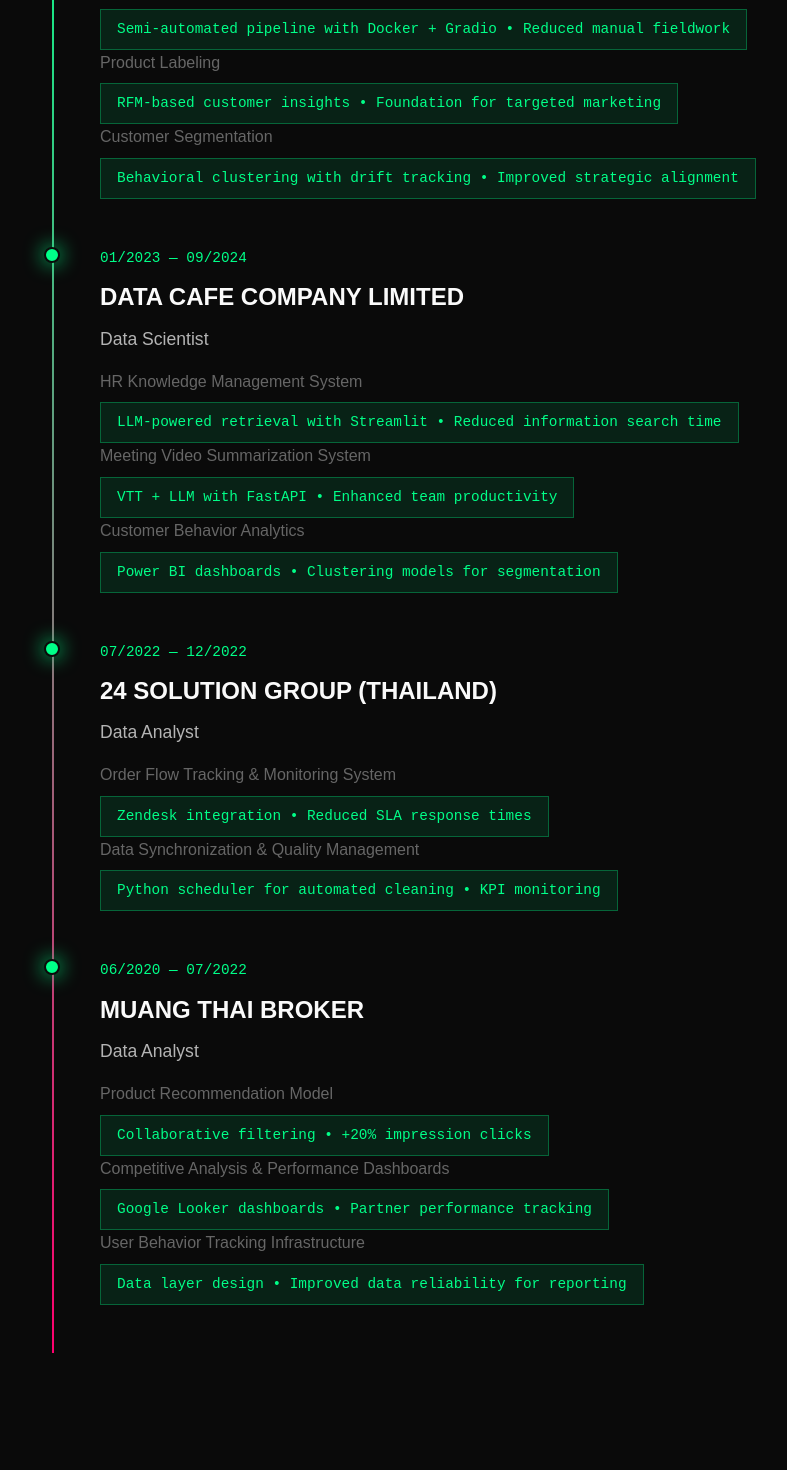
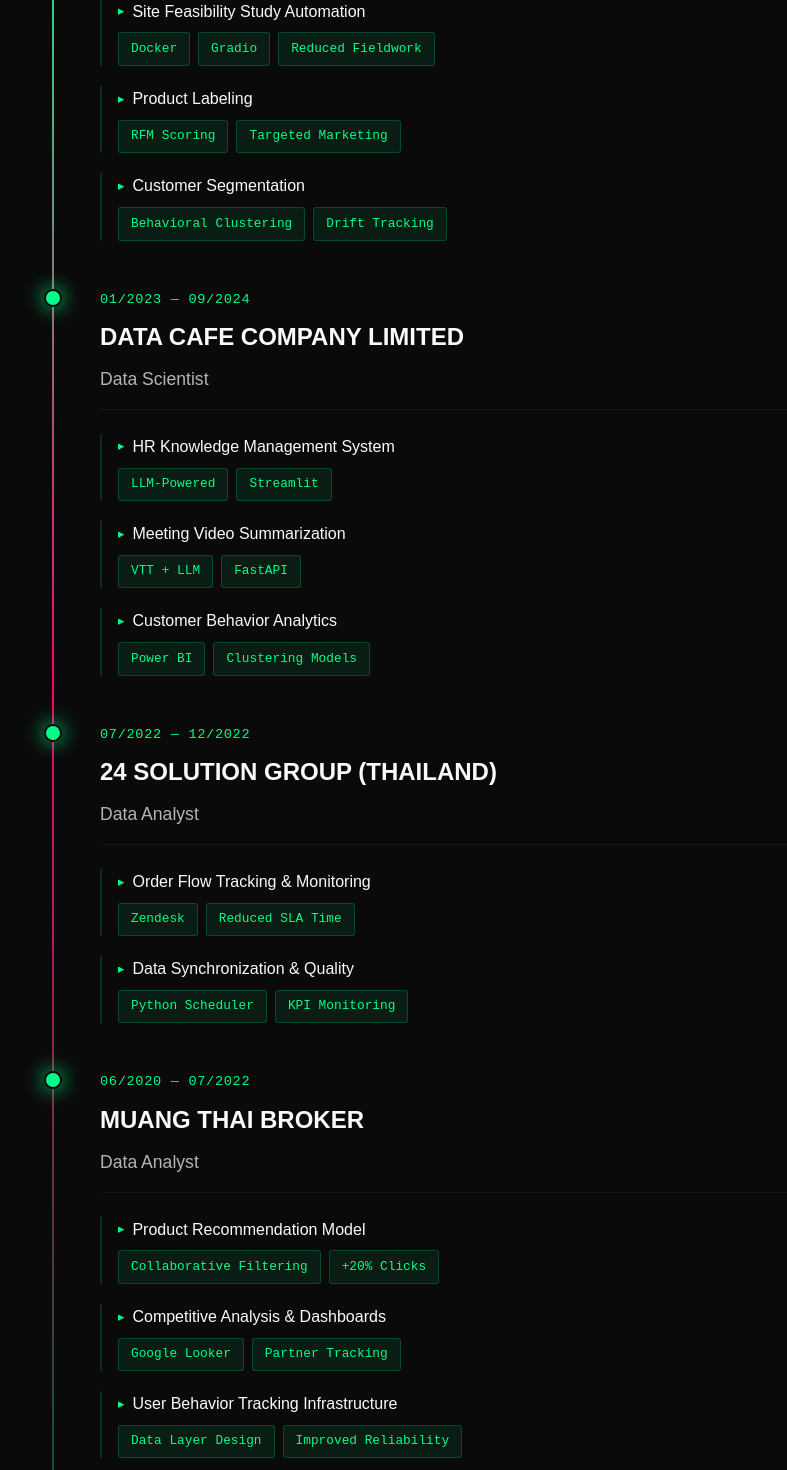
Before and after one commit to TheeranatSri/web_portfolio, a React (Vite) app: page / in a window 1280 px wide. Shown: the part 1720-3190 px from the top of the page, without its empty margins (12-799 px from the left). Built offline with nearby package versions, Linux system fonts and the light colour scheme.

Commit message:
chore: Improvements experience timeline

```diff
--- a/src/components/Experience.jsx
+++ b/src/components/Experience.jsx
@@ -12,50 +12,110 @@
             </div>
 
             <div className="timeline">
-                <div className="timeline-item" style={{ animationDelay: '0.1s' }}>
+                <div className="timeline-item current" style={{ animationDelay: '0.1s' }}>
                     <div className="timeline-date">09/2024 — PRESENT</div>
                     <h3 className="timeline-company">CJ MORE CO., LTD.</h3>
                     <div className="timeline-role">Data Scientist</div>
-                    <div className="timeline-project">Site Feasibility Study Automation </div>
-                    <div className="timeline-impact">Semi-automated pipeline with Docker + Gradio • Reduced manual fieldwork</div>
-                    <div className="timeline-project">Product Labeling </div>
-                    <div className="timeline-impact">RFM-based customer insights • Foundation for targeted marketing</div>
-                    <div className="timeline-project">Customer Segmentation </div>
-                    <div className="timeline-impact">Behavioral clustering with drift tracking • Improved strategic alignment</div>
+
+                    <div className="timeline-project-group">
+                        <div className="timeline-project">Site Feasibility Study Automation</div>
+                        <div className="timeline-impact">
+                            <span className="impact-tag">Docker</span>
+                            <span className="impact-tag">Gradio</span>
+                            <span className="impact-tag">Reduced Fieldwork</span>
+                        </div>
+                    </div>
+                    <div className="timeline-project-group">
+                        <div className="timeline-project">Product Labeling</div>
+                        <div className="timeline-impact">
+                            <span className="impact-tag">RFM Scoring</span>
+                            <span className="impact-tag">Targeted Marketing</span>
+                        </div>
+                    </div>
+                    <div className="timeline-project-group">
+                        <div className="timeline-project">Customer Segmentation</div>
+                        <div className="timeline-impact">
+                            <span className="impact-tag">Behavioral Clustering</span>
+                            <span className="impact-tag">Drift Tracking</span>
+                        </div>
+                    </div>
                 </div>
 
                 <div className="timeline-item" style={{ animationDelay: '0.2s' }}>
                     <div className="timeline-date">01/2023 — 09/2024</div>
                     <h3 className="timeline-company">DATA CAFE COMPANY LIMITED</h3>
                     <div className="timeline-role">Data Scientist</div>
-                    <div className="timeline-project">HR Knowledge Management System</div>
-                    <div className="timeline-impact">LLM-powered retrieval with Streamlit • Reduced information search time</div>
-                    <div className="timeline-project">Meeting Video Summarization System</div>
-                    <div className="timeline-impact">VTT + LLM with FastAPI • Enhanced team productivity</div>
-                    <div className="timeline-project">Customer Behavior Analytics</div>
-                    <div className="timeline-impact">Power BI dashboards • Clustering models for segmentation</div>
+
+                    <div className="timeline-project-group">
+                        <div className="timeline-project">HR Knowledge Management System</div>
+                        <div className="timeline-impact">
+                            <span className="impact-tag">LLM-Powered</span>
+                            <span className="impact-tag">Streamlit</span>
+                        </div>
+                    </div>
+                    <div className="timeline-project-group">
+                        <div className="timeline-project">Meeting Video Summarization</div>
+                        <div className="timeline-impact">
+                            <span className="impact-tag">VTT + LLM</span>
+                            <span className="impact-tag">FastAPI</span>
+                        </div>
+                    </div>
+                    <div className="timeline-project-group">
+                        <div className="timeline-project">Customer Behavior Analytics</div>
+                        <div className="timeline-impact">
+                            <span className="impact-tag">Power BI</span>
+                            <span className="impact-tag">Clustering Models</span>
+                        </div>
+                    </div>
                 </div>
 
                 <div className="timeline-item" style={{ animationDelay: '0.3s' }}>
                     <div className="timeline-date">07/2022 — 12/2022</div>
                     <h3 className="timeline-company">24 SOLUTION GROUP (THAILAND)</h3>
                     <div className="timeline-role">Data Analyst</div>
-                    <div className="timeline-project">Order Flow Tracking & Monitoring System</div>
-                    <div className="timeline-impact">Zendesk integration • Reduced SLA response times</div>
-                    <div className="timeline-project">Data Synchronization & Quality Management</div>
-                    <div className="timeline-impact">Python scheduler for automated cleaning • KPI monitoring</div>
+
+                    <div className="timeline-project-group">
+                        <div className="timeline-project">Order Flow Tracking & Monitoring</div>
+                        <div className="timeline-impact">
+                            <span className="impact-tag">Zendesk</span>
+                            <span className="impact-tag">Reduced SLA Time</span>
+                        </div>
+                    </div>
+                    <div className="timeline-project-group">
+                        <div className="timeline-project">Data Synchronization & Quality</div>
+                        <div className="timeline-impact">
+                            <span className="impact-tag">Python Scheduler</span>
+                            <span className="impact-tag">KPI Monitoring</span>
+                        </div>
+                    </div>
                 </div>
 
                 <div className="timeline-item" style={{ animationDelay: '0.4s' }}>
                     <div className="timeline-date">06/2020 — 07/2022</div>
                     <h3 className="timeline-company">MUANG THAI BROKER</h3>
                     <div className="timeline-role">Data Analyst</div>
-                    <div className="timeline-project">Product Recommendation Model</div>
-                    <div className="timeline-impact">Collaborative filtering • +20% impression clicks</div>
-                    <div className="timeline-project">Competitive Analysis & Performance Dashboards</div>
-                    <div className="timeline-impact">Google Looker dashboards • Partner performance tracking</div>
-                    <div className="timeline-project">User Behavior Tracking Infrastructure</div>
-                    <div className="timeline-impact">Data layer design • Improved data reliability for reporting</div>
+
+                    <div className="timeline-project-group">
+                        <div className="timeline-project">Product Recommendation Model</div>
+                        <div className="timeline-impact">
+                            <span className="impact-tag">Collaborative Filtering</span>
+                            <span className="impact-tag">+20% Clicks</span>
+                        </div>
+                    </div>
+                    <div className="timeline-project-group">
+                        <div className="timeline-project">Competitive Analysis & Dashboards</div>
+                        <div className="timeline-impact">
+                            <span className="impact-tag">Google Looker</span>
+                            <span className="impact-tag">Partner Tracking</span>
+                        </div>
+                    </div>
+                    <div className="timeline-project-group">
+                        <div className="timeline-project">User Behavior Tracking Infrastructure</div>
+                        <div className="timeline-impact">
+                            <span className="impact-tag">Data Layer Design</span>
+                            <span className="impact-tag">Improved Reliability</span>
+                        </div>
+                    </div>
                 </div>
             </div>
         </section>
--- a/src/index.css
+++ b/src/index.css
@@ -392,7 +392,7 @@
     top: 0;
     bottom: 0;
     width: 2px;
-    background: linear-gradient(180deg, var(--accent-primary), var(--accent-secondary));
+    background: linear-gradient(180deg, var(--accent-primary), var(--accent-secondary), rgba(0, 255, 136, 0.3));
 }
 
 .timeline-item {
@@ -401,6 +401,11 @@
     opacity: 0;
     transform: translateX(-50px);
     animation: slideInLeft 0.8s forwards;
+    transition: transform 0.3s ease;
+}
+
+.timeline-item:hover {
+    transform: translateX(5px);
 }
 
 .timeline-item::before {
@@ -408,47 +413,119 @@
     position: absolute;
     left: -3.5rem;
     top: 0;
-    width: 12px;
-    height: 12px;
+    width: 14px;
+    height: 14px;
     background: var(--accent-primary);
     border: 2px solid var(--bg-primary);
     border-radius: 50%;
     box-shadow: 0 0 20px var(--accent-primary);
+    transition: all 0.3s ease;
+}
+
+.timeline-item:hover::before {
+    transform: scale(1.3);
+    box-shadow: 0 0 30px var(--accent-primary);
+}
+
+/* Pulsing dot for current position */
+.timeline-item.current::before {
+    animation: pulse 2s infinite;
+}
+
+@keyframes pulse {
+
+    0%,
+    100% {
+        box-shadow: 0 0 20px var(--accent-primary);
+    }
+
+    50% {
+        box-shadow: 0 0 35px var(--accent-primary), 0 0 50px rgba(0, 255, 136, 0.4);
+    }
 }
 
 .timeline-date {
     font-family: 'JetBrains Mono', monospace;
-    font-size: 0.9rem;
+    font-size: 0.85rem;
     color: var(--accent-primary);
     margin-bottom: 0.5rem;
+    letter-spacing: 0.05em;
 }
 
 .timeline-company {
     font-size: 1.5rem;
     font-weight: 700;
     margin-bottom: 0.5rem;
+    transition: color 0.3s;
+}
+
+.timeline-item:hover .timeline-company {
+    color: var(--accent-primary);
 }
 
 .timeline-role {
     font-size: 1.1rem;
     color: var(--text-secondary);
-    margin-bottom: 1rem;
+    margin-bottom: 1.5rem;
+    padding-bottom: 1rem;
+    border-bottom: 1px solid rgba(255, 255, 255, 0.05);
+}
+
+/* Project group with better spacing */
+.timeline-project-group {
+    margin-bottom: 1.25rem;
+    padding-left: 1rem;
+    border-left: 2px solid rgba(0, 255, 136, 0.15);
+    transition: border-color 0.3s;
+}
+
+.timeline-project-group:hover {
+    border-left-color: var(--accent-primary);
+}
+
+.timeline-project-group:last-child {
+    margin-bottom: 0;
 }
 
 .timeline-project {
     font-size: 1rem;
-    color: var(--text-muted);
+    color: var(--text-primary);
     margin-bottom: 0.5rem;
+    font-weight: 500;
+    display: flex;
+    align-items: center;
+    gap: 0.5rem;
 }
 
+.timeline-project::before {
+    content: '▸';
+    color: var(--accent-primary);
+    font-size: 0.8rem;
+}
+
+/* Split impact tags */
 .timeline-impact {
+    display: flex;
+    flex-wrap: wrap;
+    gap: 0.5rem;
+}
+
+.impact-tag {
     display: inline-block;
-    padding: 0.5rem 1rem;
-    background: rgba(0, 255, 136, 0.1);
+    padding: 0.35rem 0.75rem;
+    background: rgba(0, 255, 136, 0.08);
     color: var(--accent-primary);
     font-family: 'JetBrains Mono', monospace;
-    font-size: 0.9rem;
-    border: 1px solid rgba(0, 255, 136, 0.3);
+    font-size: 0.8rem;
+    border: 1px solid rgba(0, 255, 136, 0.2);
+    border-radius: 3px;
+    transition: all 0.2s ease;
+}
+
+.impact-tag:hover {
+    background: rgba(0, 255, 136, 0.15);
+    border-color: var(--accent-primary);
+    transform: translateY(-2px);
 }
 
 /* Projects Grid */
```
